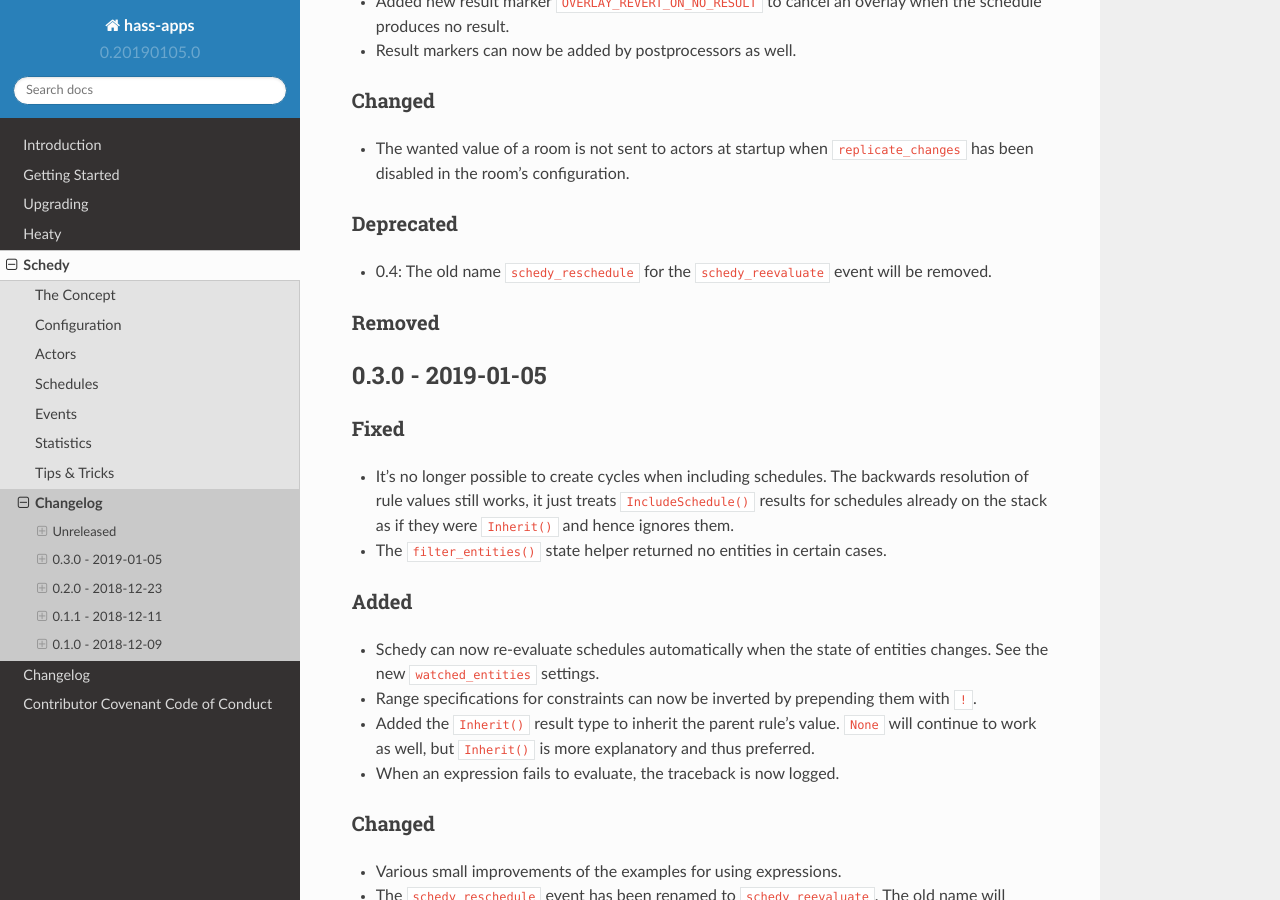
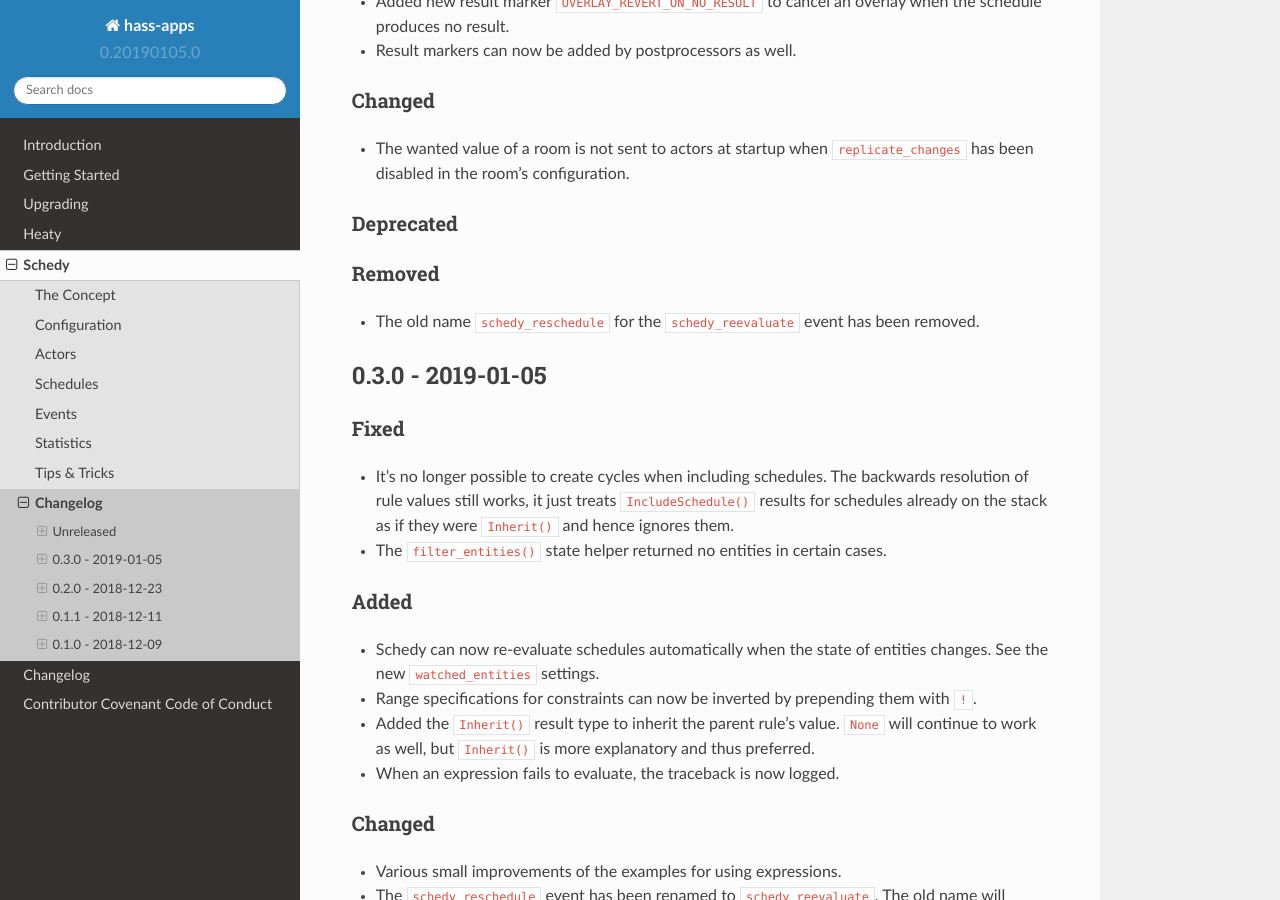
Before and after one commit to bob1de/hass-apps, a Sphinx documentation site: the page built from docs/apps/schedy/CHANGELOG.md, in a window 1280 px wide and 900 px high, scrolled down 573 px. Built offline with Sphinx 7.4.7 and the Read the Docs theme 2.0.0, drawn with Linux system fonts in a browser that asks for light colours.

Commit message:
[schedy] Removed alias schedy_reschedule for schedy_reevaluate event

```diff
--- a/docs/apps/schedy/CHANGELOG.md
+++ b/docs/apps/schedy/CHANGELOG.md
@@ -25,10 +25,10 @@ and this project adheres to [Semantic Versioning](http://semver.org/spec/v2.0.0.
   ``replicate_changes`` has been disabled in the room's configuration.
 
 ### Deprecated
-* 0.4: The old name ``schedy_reschedule`` for the ``schedy_reevaluate``
-  event will be removed.
 
 ### Removed
+* The old name ``schedy_reschedule`` for the ``schedy_reevaluate``
+  event has been removed.
 
 
 ## 0.3.0 - 2019-01-05
```
Also changed, not shown: 1 other file.
